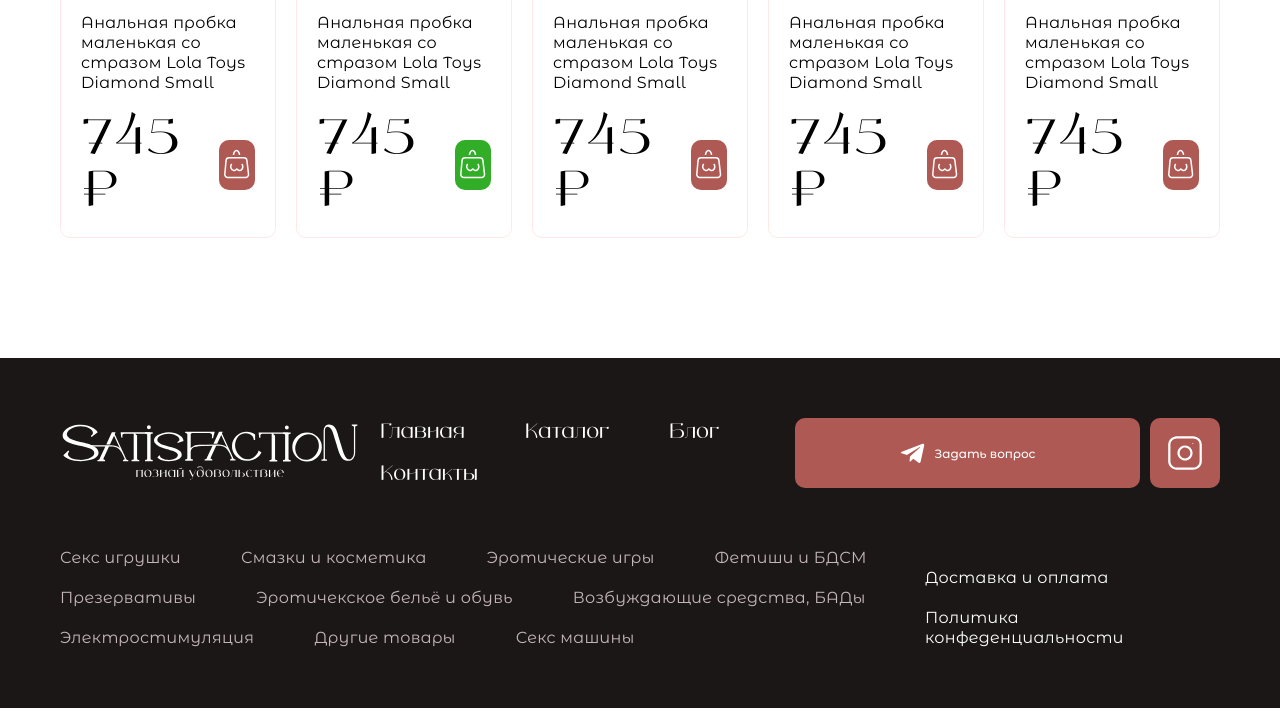
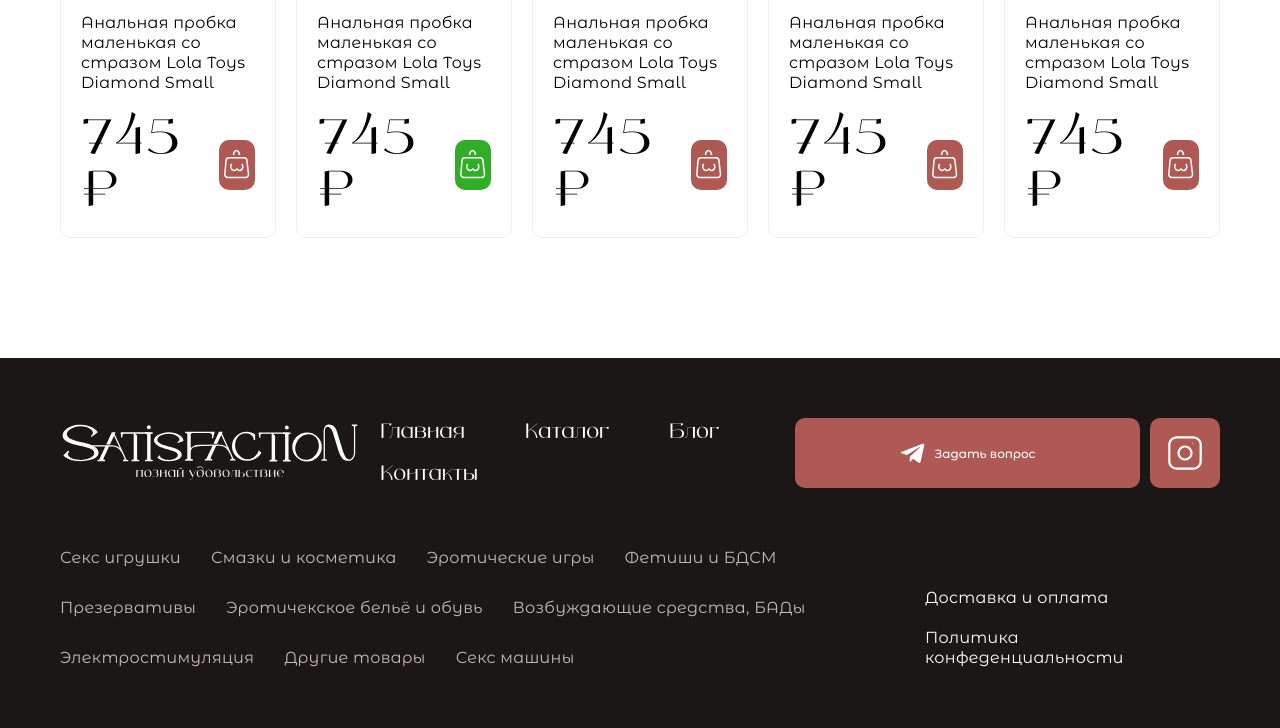
Before and after one commit to Specussa/satisfaction, a plain HTML site: page index.html in a window 1280 px wide. Shown: the part 4590-5318 px from the top of the page. Drawn offline with Linux system fonts and the light colour scheme.

Commit message:
fix gap footer

```diff
--- a/css/style.css
+++ b/css/style.css
@@ -568,7 +568,7 @@ section {
   display: flex;
   max-width: 845px;
   flex-wrap: wrap;
-  gap: 20px 60px;
+  gap: 30px;
 }
 
 .footer__bottom_link {
```
